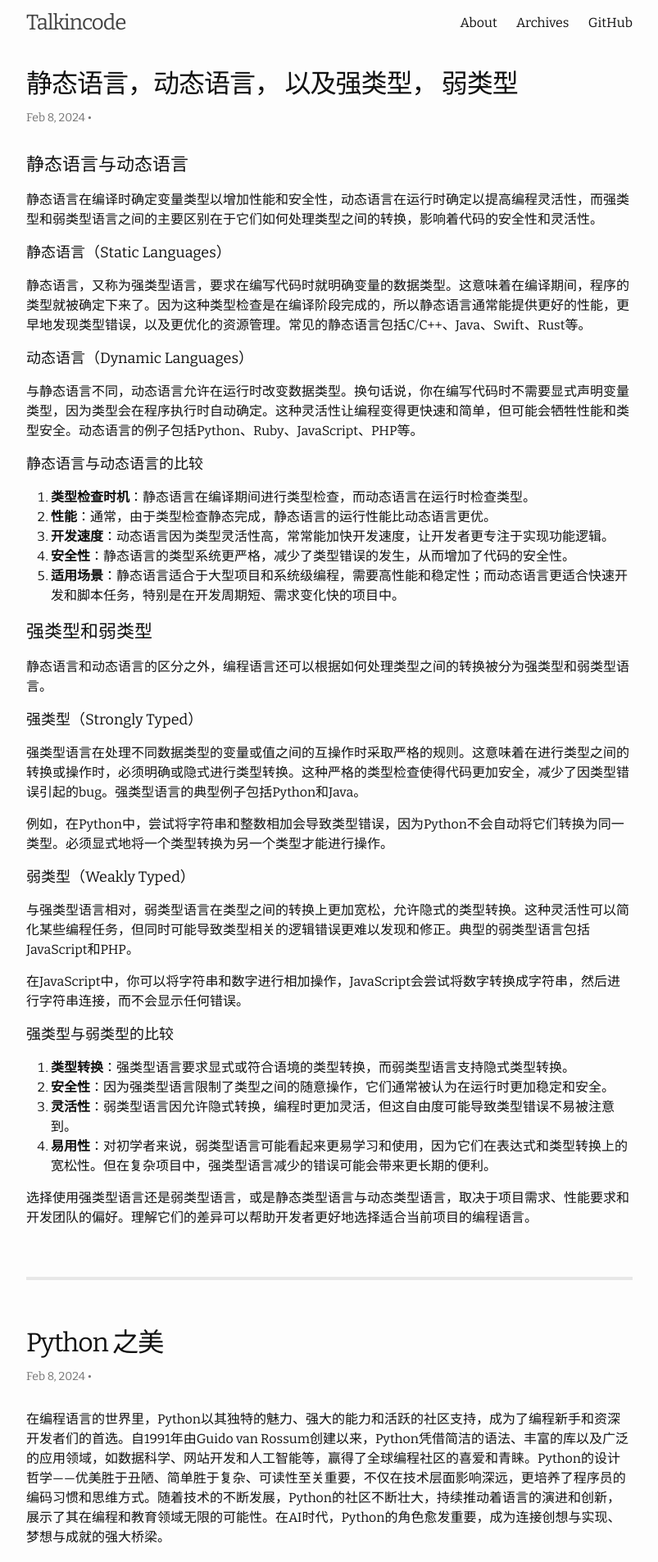
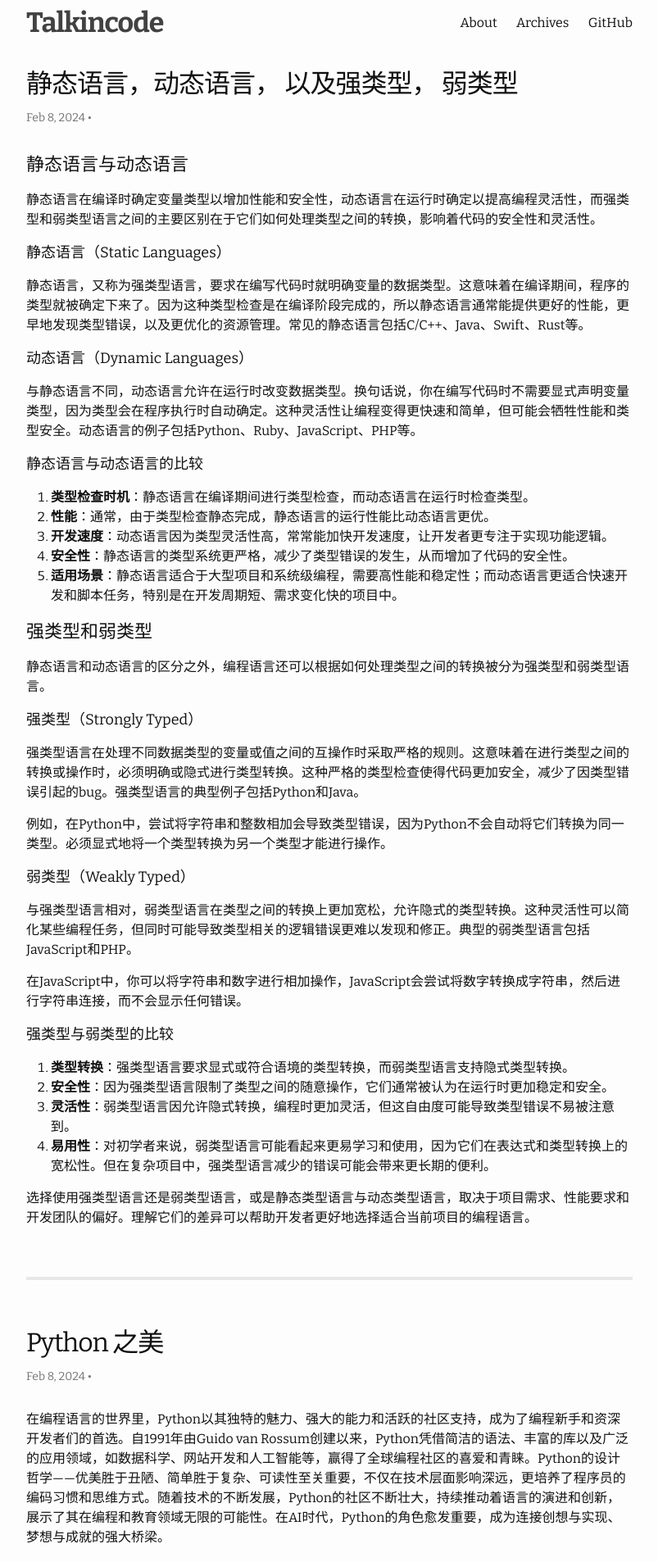
Before and after one commit to talkincode/ToughNotes, a Jekyll site: the page built from index.html, in a window 1280 px wide. Shown: the top 1906 px of the page at 82% size, without its empty margins (238-1041 px from the left). Built offline with Jekyll 4.4.1, drawn with Linux system fonts in a browser that asks for light colours; the list of posts is cut into pages by our own code.

Commit message:
更新网站标题样式

```diff
--- a/_sass/whiteglass/_layout.scss
+++ b/_sass/whiteglass/_layout.scss
@@ -9,8 +9,8 @@
 }
 
 .site-title {
-  font-size: 26px;
-  font-weight: 300;
+  font-size: 34px;
+  font-weight: 600;
   line-height: 56px;
   letter-spacing: -1px;
   margin-bottom: 0;
```
